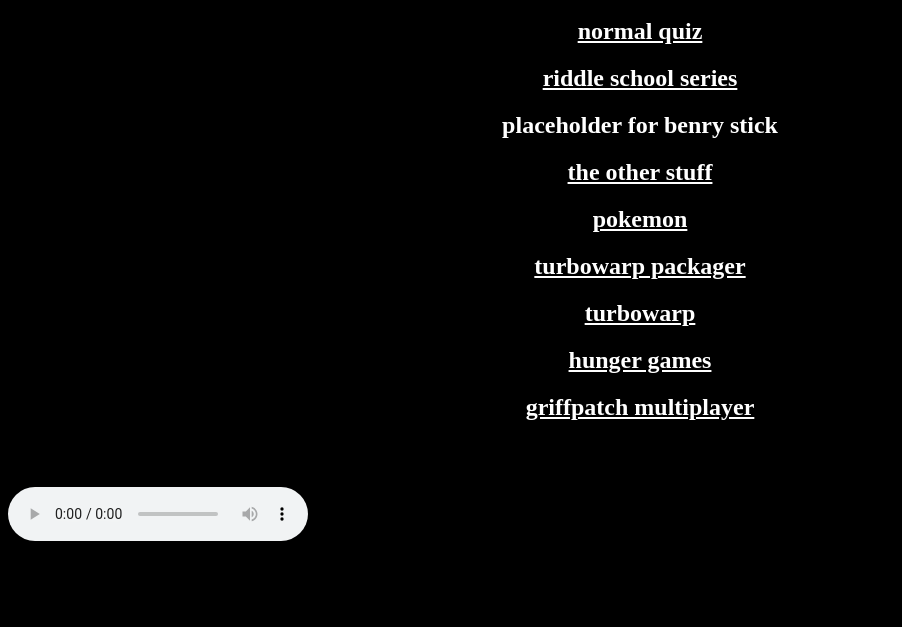
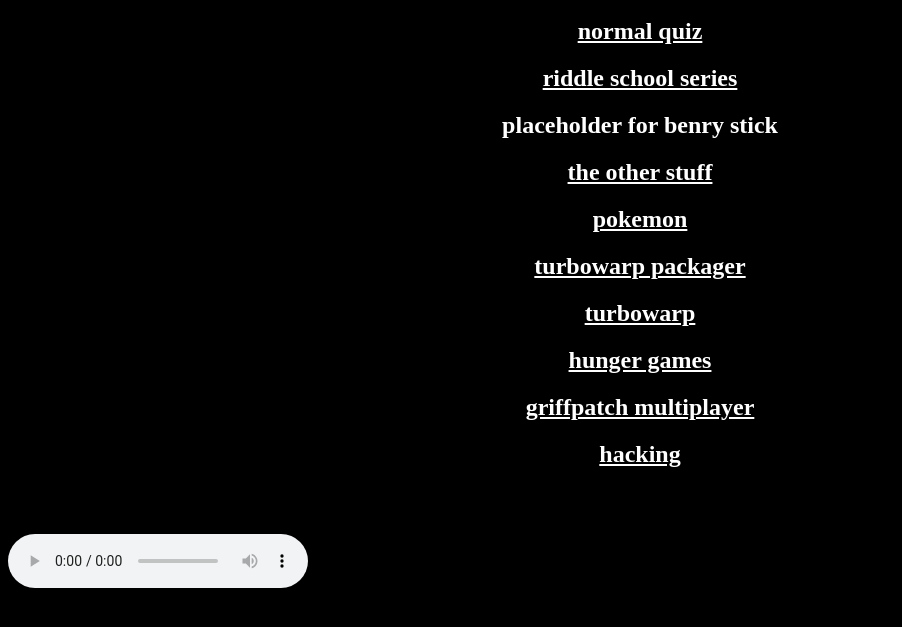
Before and after one commit to funy-man/funy-man.github.io, a website: page uh.html in a window 1280 px wide. Shown: the part 95-722 px from the top of the page, without its empty margins (0-902 px from the left). Drawn offline with Linux system fonts and the light colour scheme.

Commit message:
Update uh.html

```diff
--- a/uh.html
+++ b/uh.html
@@ -14,6 +14,7 @@
 <h2><a href=https://funnynnuf.github.io/burbtorpp/>turbowarp</a></h2>
 <h2><a href=https://funnynnuf.github.io/HungerGames/>hunger games</a></h2>
 <h2><a href=vid.html>griffpatch multiplayer</a></h2>
+<h2><a href=https://funnynnuf.github.io/funny/>hacking</a></h2>
 <h2><a style="color:black;" href=secret.html>sercet</a></h2>
 
 <audio controls autoplay>
```
